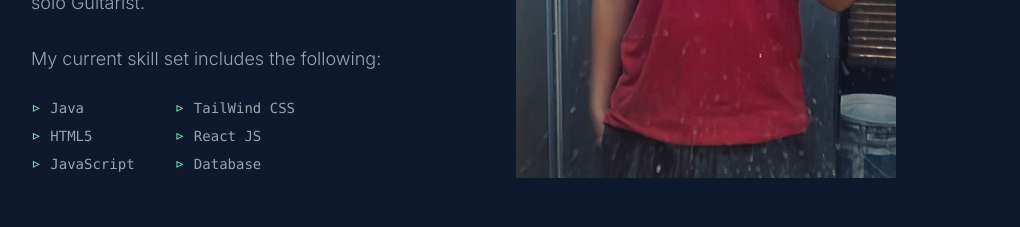
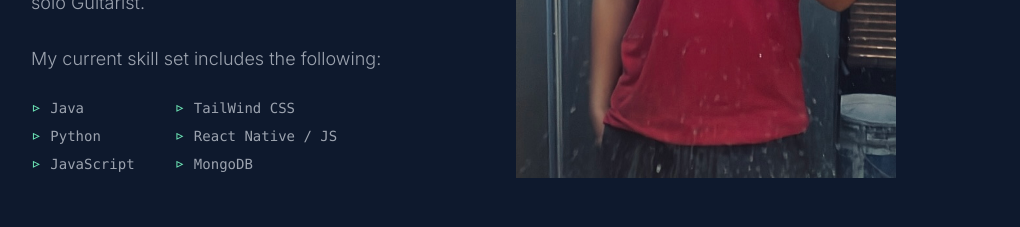
Before and after one commit to k1ttu/portfolio1, a Next.js app: page / in a window 1280 px wide. Shown: the part 1280-1507 px from the top of the page, without its empty margins (129-1149 px from the left). Built offline with nearby package versions, Linux system fonts and the light colour scheme.

Commit message:
commit-yayy

```diff
--- a/app/page.js
+++ b/app/page.js
@@ -121,7 +121,7 @@ const skillSet = [
     id: 'java'
   },
   {
-    name: "HTML5",
+    name: "Python",
     id: 'html'
   },
   {
@@ -133,11 +133,11 @@ const skillSet = [
     id: "tailwind"
   },
   {
-    name: "React JS",
+    name: "React Native / JS",
     id: "react"
   },
   {
-    name: "Database",
+    name: "MongoDB",
     id: "database"
   }
 ]
```
